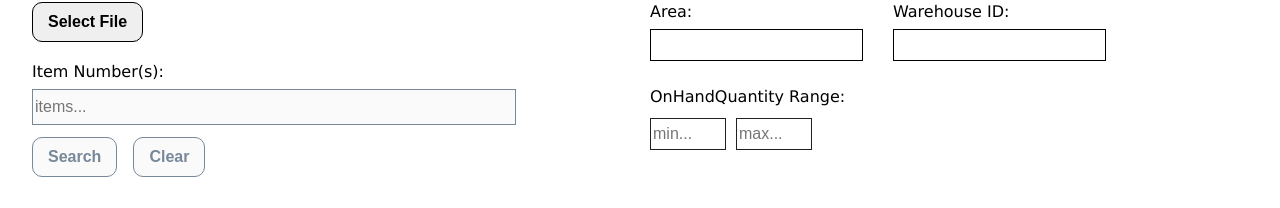
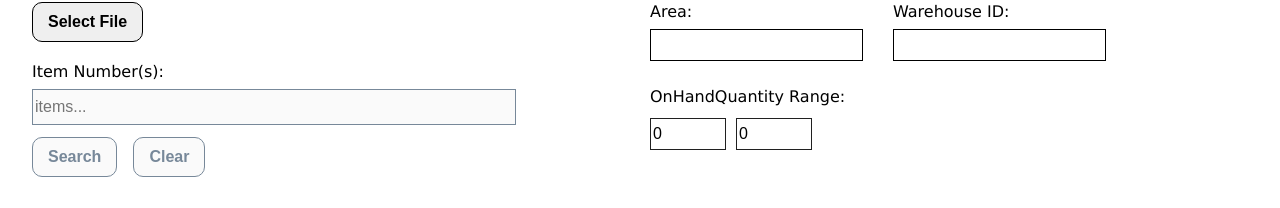
Before and after one commit to rleu82/tift, a React (Create React App) app: page / in a window 1280 px wide. Shown: the part 114-322 px from the top of the page. Built offline with nearby package versions, Linux system fonts and the light colour scheme.

Commit message:
filter results by range

```diff
--- a/src/App.js
+++ b/src/App.js
@@ -8,6 +8,8 @@ import logo from './assets/tift.svg';
 class App extends React.Component {
     // create ref of instance of input data
     itemRef = React.createRef();
+    minRef = React.createRef();
+    maxRef = React.createRef();
 
     state = {
         selectedFile: 'No File Selected',
@@ -16,7 +18,8 @@ class App extends React.Component {
         tableHeaders: [],
         isItDisabled: true,
         queryValue: '',
-        handleRender: false
+        handleRender: false,
+        minMaxNum: 0
     };
 
     // load xlsx for parsing
@@ -82,7 +85,7 @@ class App extends React.Component {
     };
 
     // grab items enter and create array and filter inventory to find those items
-    stringToArray = () => {
+    searchQuery = () => {
         const filterThis = this.state.selectedToArray;
         const items = this.itemRef.current.value;
         const filterOptions = items.split(',').map(item => item.trim());
@@ -94,7 +97,28 @@ class App extends React.Component {
         const calcResults = results.map(resItem => ({ ...resItem, OnHandQuantity: resItem.untqty - resItem.comqty }));
         console.log(results);
         console.log(calcResults);
-        this.setState({ results: calcResults, handleRender: true }, this.createHeader);
+        // filter range of onHandQuantity
+        const minNum = this.minRef.current.value;
+        const maxNum = this.maxRef.current.value;
+        let filterMinMax = calcResults;
+        if (minNum > 0 && maxNum > 0) {
+            filterMinMax = calcResults
+                .filter(rangeItem => rangeItem.OnHandQuantity >= minNum)
+                .filter(rangeItem => rangeItem.OnHandQuantity <= maxNum);
+            this.setState({ results: filterMinMax, handleRender: true }, this.createHeader);
+            console.log('both');
+        } else if (minNum > 0 && maxNum < 1) {
+            filterMinMax = calcResults.filter(rangeItem => rangeItem.OnHandQuantity >= minNum);
+            this.setState({ results: filterMinMax, handleRender: true }, this.createHeader);
+            console.log('minonly');
+        } else if (minNum < 1 && maxNum > 0) {
+            filterMinMax = calcResults.filter(rangeItem => rangeItem.OnHandQuantity <= maxNum);
+            this.setState({ results: filterMinMax, handleRender: true }, this.createHeader);
+            console.log('maxonly');
+        } else {
+            this.setState({ results: calcResults, handleRender: true }, this.createHeader);
+            console.log(minNum + ' ' + maxNum);
+        }
     };
     // use state to manage input value: equal what user types
     handleInputChange = event => {
@@ -108,7 +132,7 @@ class App extends React.Component {
     // check for 'Enter' to submit query
     handleKeyEnter = event => {
         if (event.key === 'Enter') {
-            this.stringToArray();
+            this.searchQuery();
         }
     };
 
@@ -152,7 +176,7 @@ class App extends React.Component {
                             <button
                                 className="query"
                                 type="button"
-                                onClick={this.stringToArray}
+                                onClick={this.searchQuery}
                                 disabled={this.state.isItDisabled}
                             >
                                 Search
@@ -188,16 +212,22 @@ class App extends React.Component {
                         <div className="flag-container">
                             <span>OnHandQuantity Range:</span>
                             <input
-                                type="text"
+                                type="number"
                                 id="ohqr-min"
+                                ref={this.minRef}
                                 name="ohqr-min"
+                                min="0"
+                                defaultValue="0"
                                 placeholder="min..."
                                 className="minmax-input"
                             />
                             <input
-                                type="text"
+                                type="number"
                                 id="ohqr-max"
+                                ref={this.maxRef}
                                 name="ohqr-max"
+                                min="0"
+                                defaultValue="0"
                                 placeholder="max..."
                                 className="minmax-input"
                             />
```
